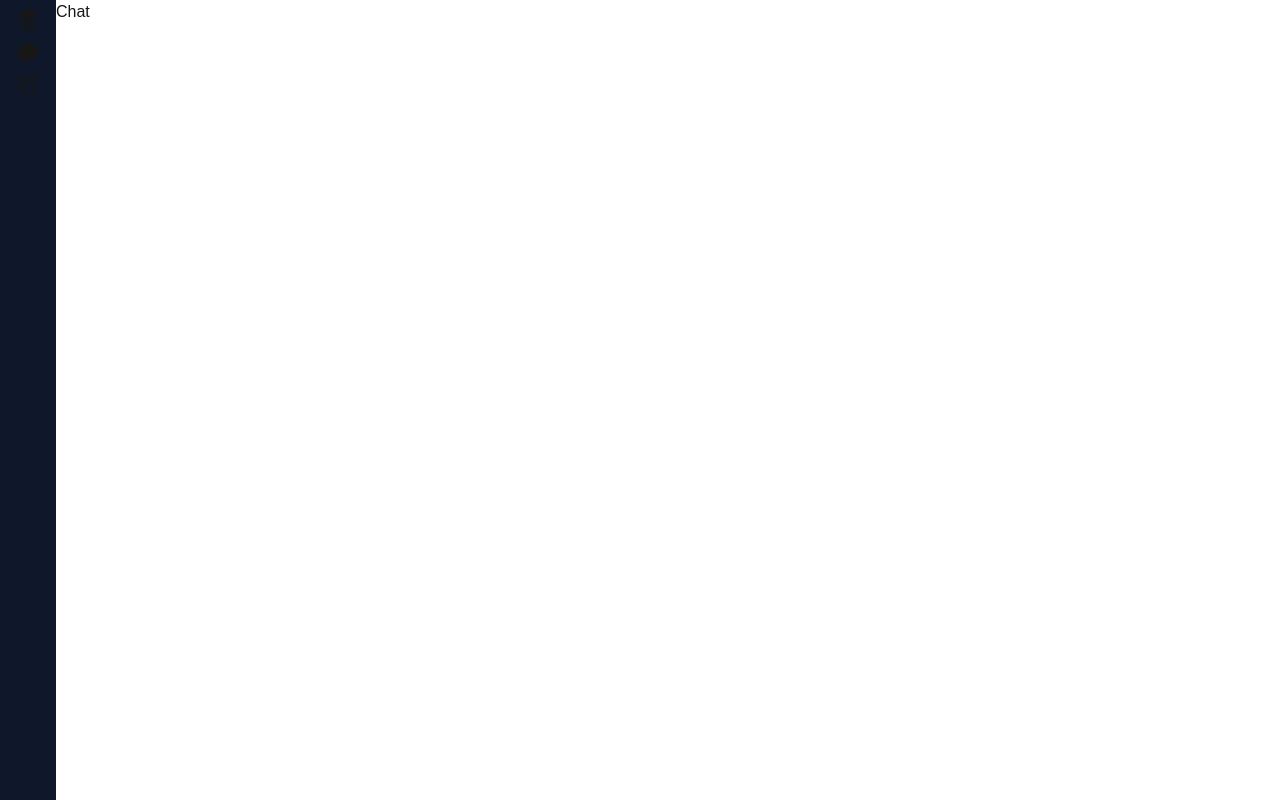
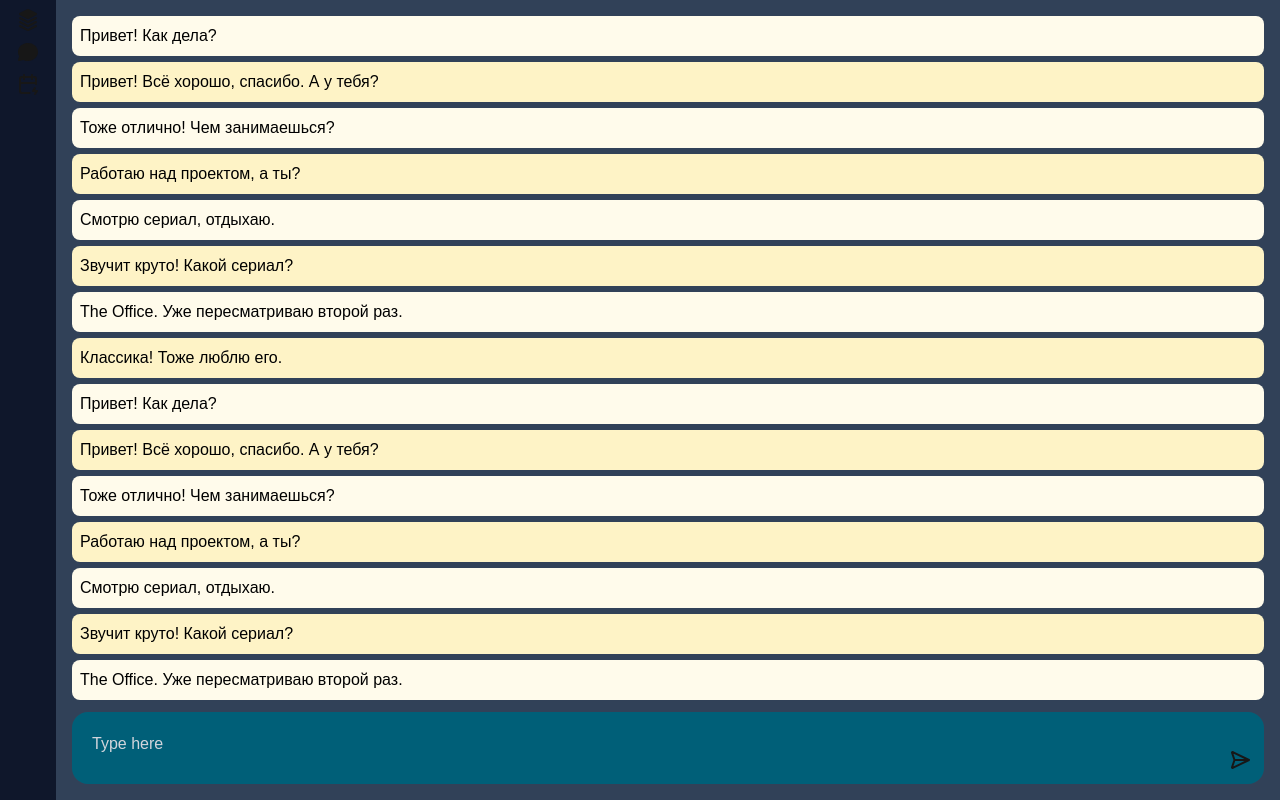
Before and after one commit to EvgeniyHalimon/Stash-AI, a Next.js app: page /chat in a window 1280 px wide. Built offline with nearby package versions, Linux system fonts and the light colour scheme.

Commit message:
added chat

```diff
--- a/app/globals.css
+++ b/app/globals.css
@@ -29,3 +29,26 @@ body {
     @apply shadow-[0px_1px_1px_rgba(0,_0,_0,_0.3),_0px_0px_0px_1px_rgba(50,_60,_80,_0.3),_0px_2px_5px_rgba(40,_50,_60,_0.3)];
   }
 }
+
+.custom-scroll::-webkit-scrollbar {
+  width: 6px;
+}
+
+.custom-scroll::-webkit-scrollbar-track {
+  background: transparent;
+  border-radius: 10px;
+}
+
+.custom-scroll::-webkit-scrollbar-thumb {
+  background: rgba(255, 255, 255, 0.3);
+  border-radius: 10px;
+}
+
+.custom-scroll::-webkit-scrollbar-thumb:hover {
+  background: rgba(255, 255, 255, 0.5);
+}
+
+.custom-scroll {
+  scrollbar-width: thin;
+  scrollbar-color: rgba(255, 255, 255, 0.3) transparent;
+}
--- a/components/Chat/Chat.tsx
+++ b/components/Chat/Chat.tsx
@@ -1,3 +1,77 @@
+import { MessageInput, Message } from '.';
+
+const messages = [
+  { text: 'Привет! Как дела?', isIncomingMessage: true },
+  { text: 'Привет! Всё хорошо, спасибо. А у тебя?', isIncomingMessage: false },
+  { text: 'Тоже отлично! Чем занимаешься?', isIncomingMessage: true },
+  { text: 'Работаю над проектом, а ты?', isIncomingMessage: false },
+  { text: 'Смотрю сериал, отдыхаю.', isIncomingMessage: true },
+  { text: 'Звучит круто! Какой сериал?', isIncomingMessage: false },
+  {
+    text: 'The Office. Уже пересматриваю второй раз.',
+    isIncomingMessage: true,
+  },
+  { text: 'Классика! Тоже люблю его.', isIncomingMessage: false },
+  { text: 'Привет! Как дела?', isIncomingMessage: true },
+  { text: 'Привет! Всё хорошо, спасибо. А у тебя?', isIncomingMessage: false },
+  { text: 'Тоже отлично! Чем занимаешься?', isIncomingMessage: true },
+  { text: 'Работаю над проектом, а ты?', isIncomingMessage: false },
+  { text: 'Смотрю сериал, отдыхаю.', isIncomingMessage: true },
+  { text: 'Звучит круто! Какой сериал?', isIncomingMessage: false },
+  {
+    text: 'The Office. Уже пересматриваю второй раз.',
+    isIncomingMessage: true,
+  },
+  { text: 'Классика! Тоже люблю его.', isIncomingMessage: false },
+  { text: 'Привет! Как дела?', isIncomingMessage: true },
+  { text: 'Привет! Всё хорошо, спасибо. А у тебя?', isIncomingMessage: false },
+  { text: 'Тоже отлично! Чем занимаешься?', isIncomingMessage: true },
+  { text: 'Работаю над проектом, а ты?', isIncomingMessage: false },
+  { text: 'Смотрю сериал, отдыхаю.', isIncomingMessage: true },
+  { text: 'Звучит круто! Какой сериал?', isIncomingMessage: false },
+  {
+    text: 'The Office. Уже пересматриваю второй раз.',
+    isIncomingMessage: true,
+  },
+  { text: 'Классика! Тоже люблю его.', isIncomingMessage: false },
+  { text: 'Привет! Как дела?', isIncomingMessage: true },
+  { text: 'Привет! Всё хорошо, спасибо. А у тебя?', isIncomingMessage: false },
+  { text: 'Тоже отлично! Чем занимаешься?', isIncomingMessage: true },
+  { text: 'Работаю над проектом, а ты?', isIncomingMessage: false },
+  { text: 'Смотрю сериал, отдыхаю.', isIncomingMessage: true },
+  { text: 'Звучит круто! Какой сериал?', isIncomingMessage: false },
+  {
+    text: 'The Office. Уже пересматриваю второй раз.',
+    isIncomingMessage: true,
+  },
+  { text: 'Классика! Тоже люблю его.', isIncomingMessage: false },
+  { text: 'Привет! Как дела?', isIncomingMessage: true },
+  { text: 'Привет! Всё хорошо, спасибо. А у тебя?', isIncomingMessage: false },
+  { text: 'Тоже отлично! Чем занимаешься?', isIncomingMessage: true },
+  { text: 'Работаю над проектом, а ты?', isIncomingMessage: false },
+  { text: 'Смотрю сериал, отдыхаю.', isIncomingMessage: true },
+  { text: 'Звучит круто! Какой сериал?', isIncomingMessage: false },
+  {
+    text: 'The Office. Уже пересматриваю второй раз.',
+    isIncomingMessage: true,
+  },
+  { text: 'Классика! Тоже люблю его.', isIncomingMessage: false },
+];
+
 export const Chat = () => {
-  return <div>Chat</div>;
+  return (
+    <div className="flex flex-col bg-slate-700 w-full gap-3 justify-between p-4">
+      <div className="flex flex-col w gap-1.5 overflow-y-scroll custom-scroll">
+        {messages.map(({ text, isIncomingMessage }) => (
+          <Message
+            key={text}
+            text={text}
+            isIncomingMessage={isIncomingMessage}
+          />
+        ))}
+      </div>
+
+      <MessageInput />
+    </div>
+  );
 };
--- /dev/null
+++ b/components/Chat/Message.tsx
@@ -0,0 +1,16 @@
+interface IMessage {
+  text: string;
+  isIncomingMessage: boolean;
+}
+
+export const Message = ({ text, isIncomingMessage }: IMessage) => {
+  return (
+    <div
+      className={`${
+        isIncomingMessage ? 'bg-amber-50' : 'bg-amber-100'
+      } text-black rounded-lg p-2`}
+    >
+      {text}
+    </div>
+  );
+};
--- /dev/null
+++ b/components/Chat/MessageInput.tsx
@@ -0,0 +1,33 @@
+'use client';
+
+import { useRef, useState } from 'react';
+import { SendIcon } from '../Icons';
+
+export const MessageInput = () => {
+  const textareaRef = useRef<HTMLTextAreaElement>(null);
+  const [value, setValue] = useState('');
+
+  const handleInput = () => {
+    const textarea = textareaRef.current;
+    if (textarea) {
+      textarea.style.height = 'auto';
+      const maxHeight = 150;
+      textarea.style.height = `${Math.min(textarea.scrollHeight, maxHeight)}px`;
+    }
+  };
+  return (
+    <form className="flex h-auto items-center gap-3 p-3 rounded-2xl bg-cyan-800">
+      <textarea
+        ref={textareaRef}
+        className="resize-none w-full max-h-[150px] h-12 p-2 text-white bg-transparent border-none outline-none placeholder-gray-300  overflow-y-auto custom-scroll"
+        placeholder="Type here"
+        value={value}
+        onChange={e => setValue(e.target.value)}
+        onInput={handleInput}
+      />
+      <button className="cursor-pointer self-end">
+        <SendIcon />
+      </button>
+    </form>
+  );
+};
--- a/components/Chat/index.ts
+++ b/components/Chat/index.ts
@@ -1 +1,3 @@
 export * from './Chat';
+export * from './Message';
+export * from './MessageInput';
```
